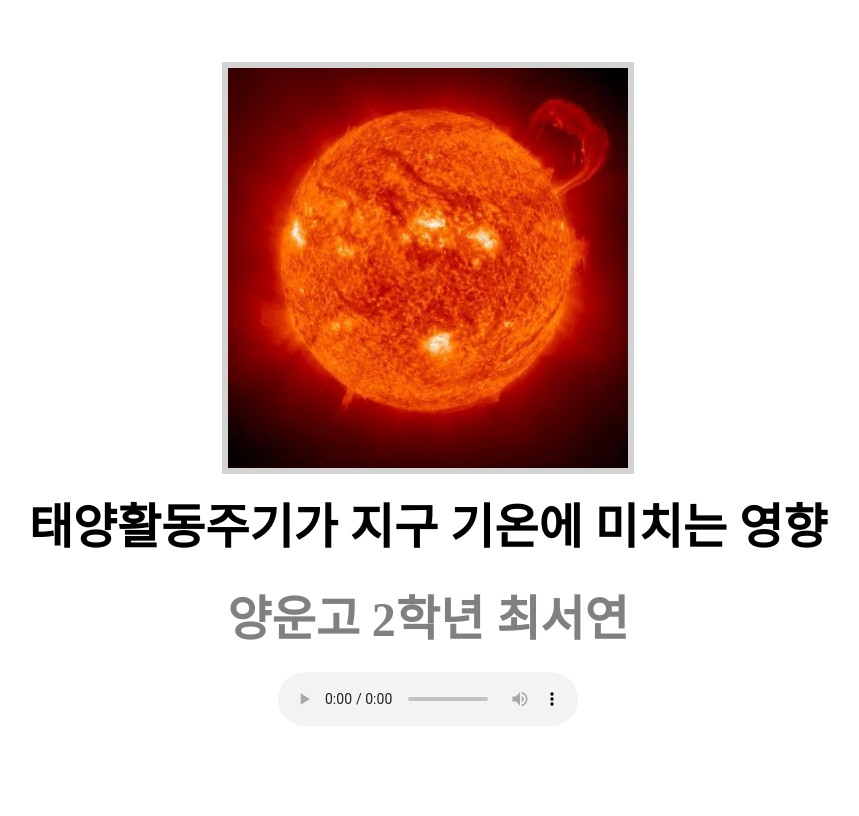
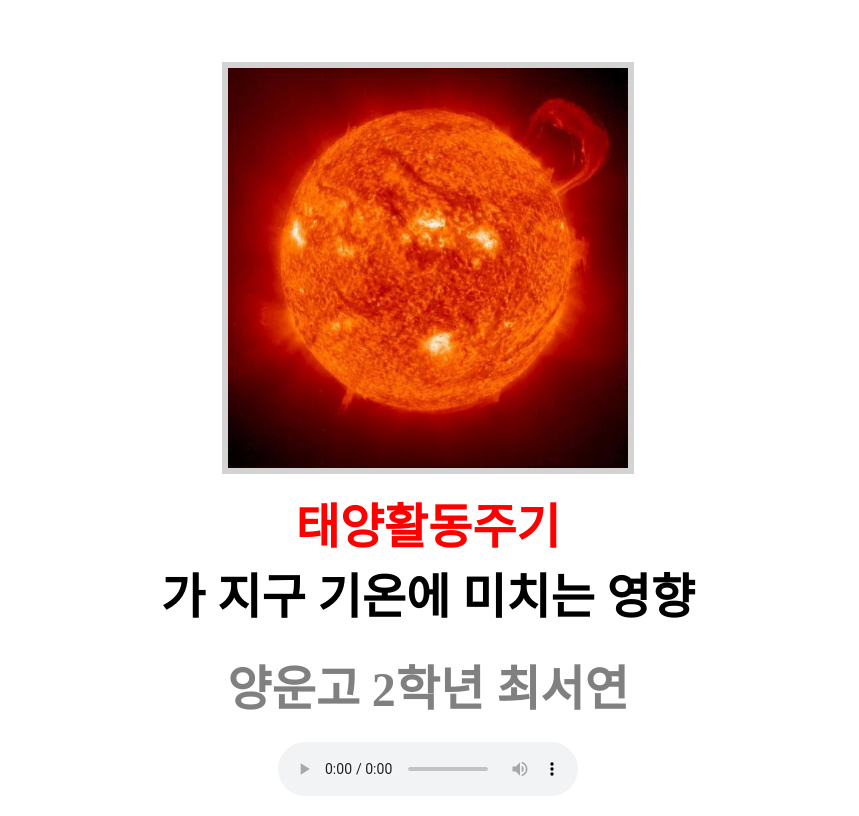
Before and after one commit to csy0110/20824, a plain HTML site: page index.html in a window 1280 px wide. Shown: the whole page, without its empty margins (212-1071 px from the left). Drawn offline with Linux system fonts and the light colour scheme.

Commit message:
Update index.html

```diff
--- a/index.html
+++ b/index.html
@@ -14,7 +14,7 @@
 
   <table cellpadding="10">
     <tr >
-      <th > <font size=20>태양활동주기가 지구 기온에 미치는 영향 </font> </th>
+      <th > <font size=20><div style="color:red; white-space:nowrap;">태양활동주기</div>가 지구 기온에 미치는 영향 </font> </th>
     </tr>
     <tr>
       <th> <font size=14><p style="color:gray"> 양운고 2학년 최서연</p> </font> </th>
```
